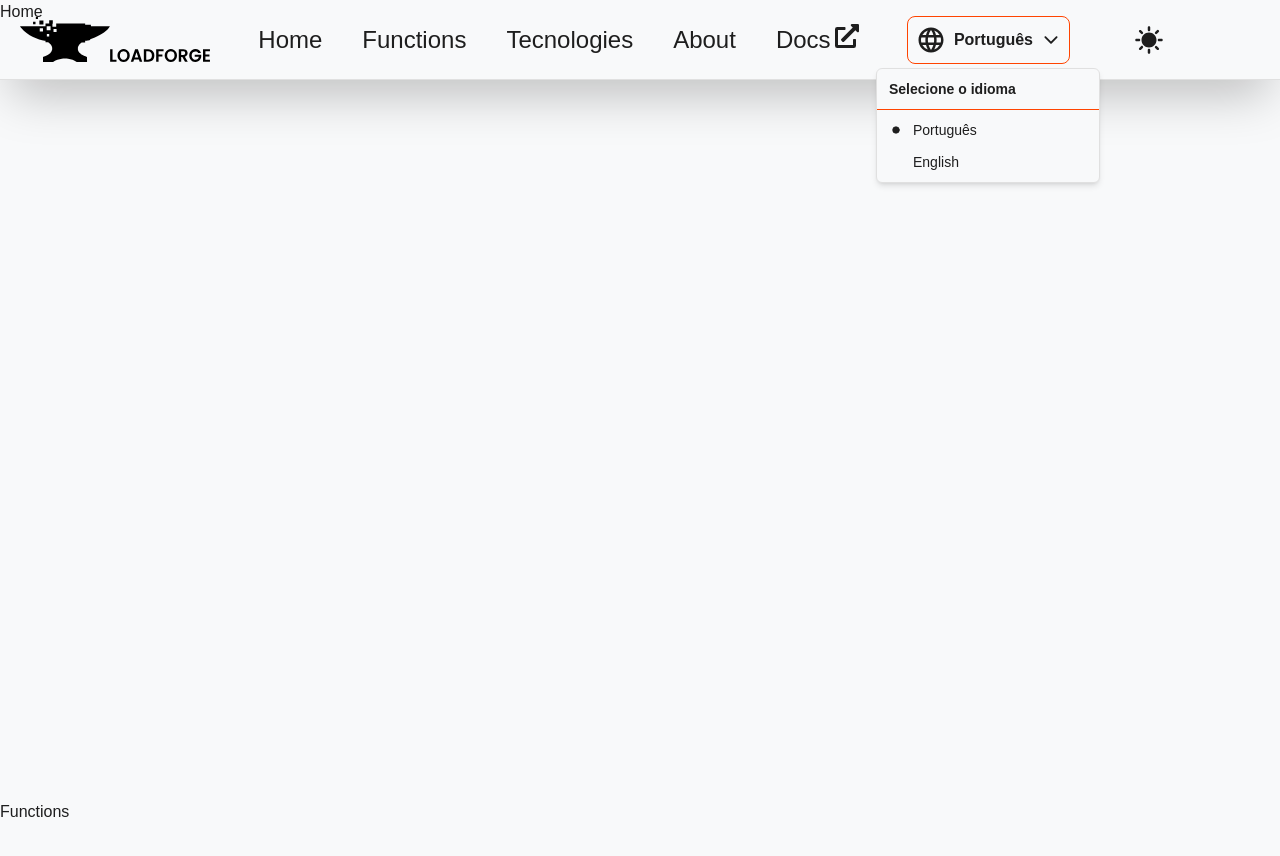
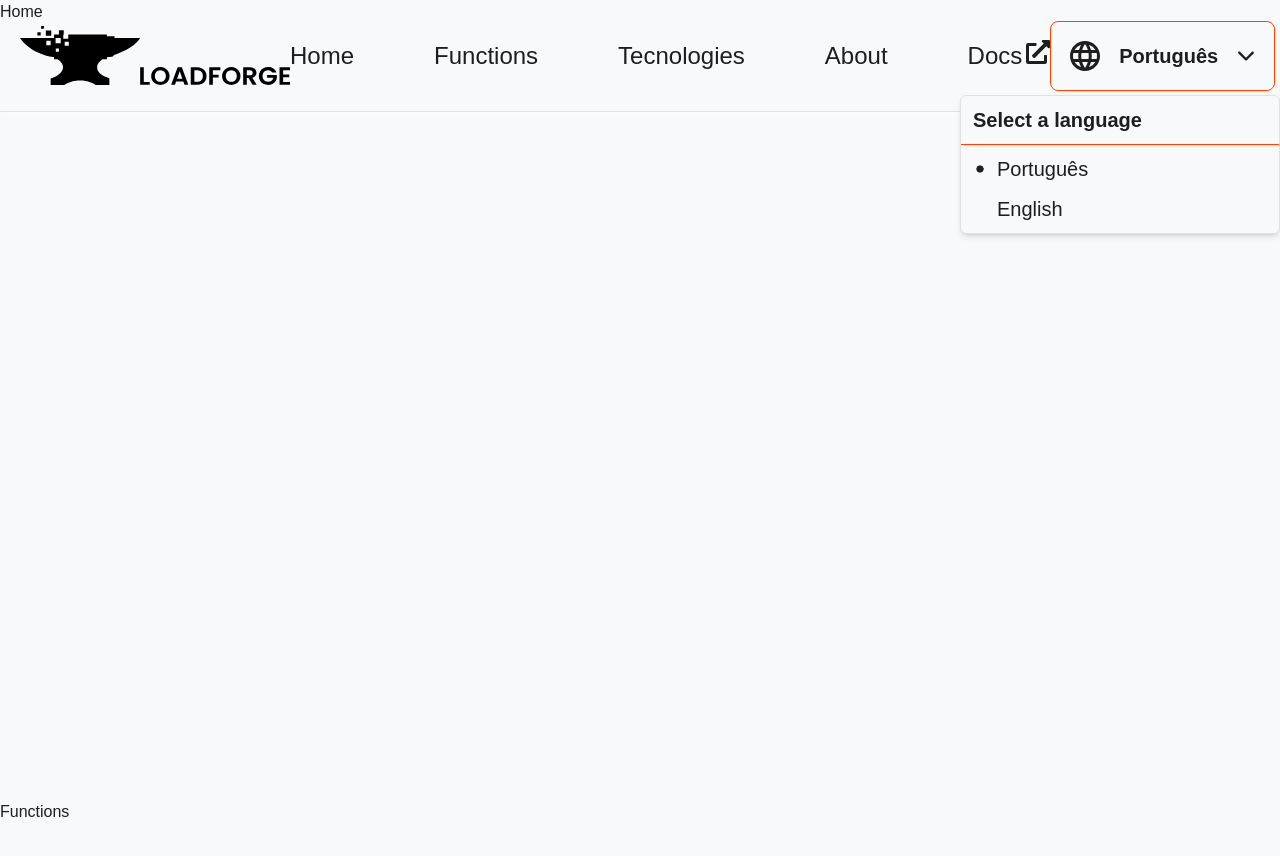
Before and after one commit to Loadforge/Landing_Page, a Next.js app: page / in a window 1280 px wide. Both pictures are taken after a click on the button "Português". Shown: the top 856 px of the page. Built offline with nearby package versions, Linux system fonts and the light colour scheme.

Commit message:
Fix: Desing Header

```diff
--- a/src/components/breadCrumbs/BreadCrumbs.tsx
+++ b/src/components/breadCrumbs/BreadCrumbs.tsx
@@ -2,7 +2,7 @@ import { Breadcrumb, BreadcrumbItem, BreadcrumbLink } from "../ui/breadcrumb";
 import { FaExternalLinkAlt } from "react-icons/fa";
 export default function BreadCrumbs() {
   return (
-    <Breadcrumb className="flex w-full justify-between text-2xl  text-text space-x-10 ">
+    <Breadcrumb className="flex w-full justify-between text-2xl  text-text space-x-20 ">
       <BreadcrumbItem>
         <BreadcrumbLink href="#home">Home</BreadcrumbLink>
       </BreadcrumbItem>
--- a/src/components/header/Header.tsx
+++ b/src/components/header/Header.tsx
@@ -10,8 +10,12 @@ export default function Header() {
   const [isScrolled, setIsScrolled] = useState(false);
   const theme = useThemeStore((state) => state.theme);
 
-  const logoSrc = theme === 'light' ? '/assets/logo/Logo_black.svg' : '/assets/logo/Logo.svg';
-  const loadforgeSrc = theme === 'light' ? '/assets/logo/LOADFORGE_BLACK.svg' : '/assets/logo/LOADFORGE.svg';
+  const logoSrc =
+    theme === "light" ? "/assets/logo/Logo_black.svg" : "/assets/logo/Logo.svg";
+  const loadforgeSrc =
+    theme === "light"
+      ? "/assets/logo/LOADFORGE_BLACK.svg"
+      : "/assets/logo/LOADFORGE.svg";
 
   useEffect(() => {
     const handleScroll = () => {
@@ -32,12 +36,20 @@ export default function Header() {
   return (
     <header
       className={`${
-        isScrolled ? "bg-transparent  backdrop-blur-lg" : "bg-transparent"
-      } text-text shadow-2xl flex items-center  border-b px-5 h-20 justify-between fixed top-0 left-0 w-full z-10 `}
+        isScrolled ? "bg-transparent backdrop-blur-lg" : "bg-transparent"
+      } text-text  flex items-center border-b px-5 h-28 justify-between fixed top-0 left-0 w-full z-10 shadow-[0_4px_10px_rgba(255,255,255,0.5)]`}
     >
-      <div className=" flex items-end">
-        <img src={logoSrc} alt="Logo" className="max-h-full max-w-[90px] object-contain" />
-        <img src={loadforgeSrc} alt="Logo" className="max-h-full max-w-[100px] object-contain" />
+      <div className="flex items-end">
+        <img
+          src={logoSrc}
+          alt="Logo"
+          className="max-h-full max-w-[120px] object-contain"
+        />
+        <img
+          src={loadforgeSrc}
+          alt="Logo"
+          className="max-h-full max-w-[150px] object-contain"
+        />
       </div>
       <div>
         <BreadCrumbs />
--- a/src/components/language.toogle/LanguageButton.tsx
+++ b/src/components/language.toogle/LanguageButton.tsx
@@ -23,22 +23,22 @@ export default function LanguageToggle() {
   return (
     <DropdownMenu>
       <DropdownMenuTrigger asChild>
-        <button className="bg-transparent text-text border border-primary  p-2 rounded-lg gap-2 flex items-center">
-          <MdLanguage className="text-text text-3xl" />
-          <p className="font-bold text-l">{languageLabels[language]}</p>
-          <IoIosArrowDown  className="text-text text-xl " />
+        <button className="bg-transparent text-text border border-primary  p-4 rounded-lg gap-4 flex items-center">
+          <MdLanguage className="text-text text-4xl" />
+          <p className="font-bold text-xl">{languageLabels[language]}</p>
+          <IoIosArrowDown  className="text-text text-2xl " />
         </button>
       </DropdownMenuTrigger>
-      <DropdownMenuContent className="w-56 bg-text text-textDark bg-background">
+      <DropdownMenuContent className="w-80 bg-text  bg-background">
         <DropdownMenuLabel className="text-text">
-          Selecione o idioma
+          Select a language
         </DropdownMenuLabel>
         <DropdownMenuSeparator className="bg-primary" />
         <DropdownMenuRadioGroup value={language} onValueChange={setLanguage}>
-          <DropdownMenuRadioItem value="pt" className="hover:bg-background">
+          <DropdownMenuRadioItem value="pt" >
             Português
           </DropdownMenuRadioItem>
-          <DropdownMenuRadioItem value="en" className="hover:bg-background">
+          <DropdownMenuRadioItem value="en" >
             English
           </DropdownMenuRadioItem>
         </DropdownMenuRadioGroup>
--- a/src/components/ui/dropdown-menu.tsx
+++ b/src/components/ui/dropdown-menu.tsx
@@ -124,7 +124,7 @@ const DropdownMenuRadioItem = React.forwardRef<
   <DropdownMenuPrimitive.RadioItem
     ref={ref}
     className={cn(
-      "relative flex cursor-default select-none items-center rounded-sm py-1.5 pl-8 pr-2 text-sm outline-none transition-colors focus:bg-accent focus:text-accent-foreground data-[disabled]:pointer-events-none data-[disabled]:opacity-50",
+      "relative flex cursor-default select-none items-center rounded-sm py-1.5 pl-8 pr-2 text-xl outline-none transition-colors focus:bg-primary focus:text-accent-foreground data-[disabled]:pointer-events-none data-[disabled]:opacity-50",
       className
     )}
     {...props}
@@ -148,7 +148,7 @@ const DropdownMenuLabel = React.forwardRef<
   <DropdownMenuPrimitive.Label
     ref={ref}
     className={cn(
-      "px-2 py-1.5 text-sm font-semibold",
+      "px-2 py-1.5 text-xl font-semibold",
       inset && "pl-8",
       className
     )}
```
